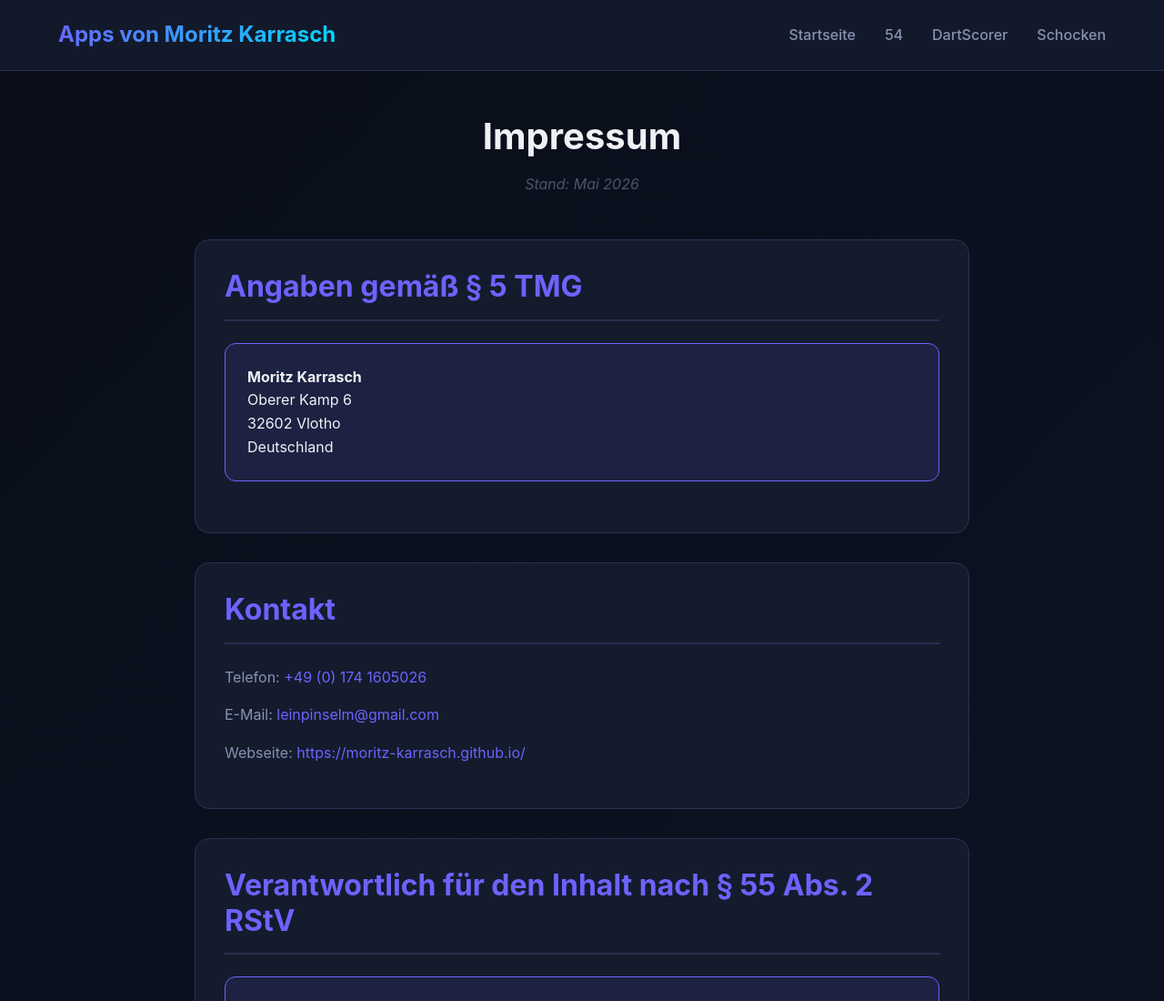
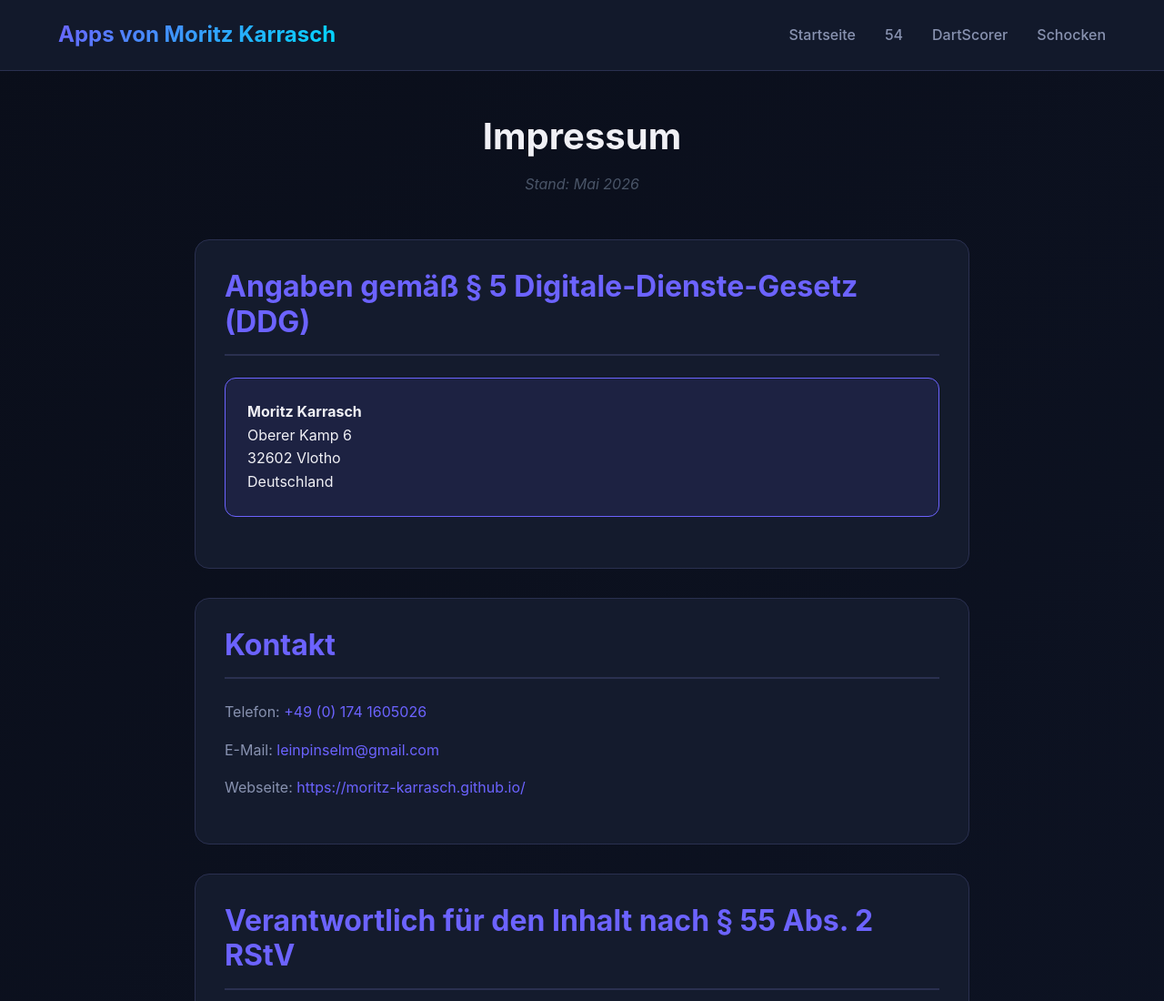
Before and after one commit to Moritz-Karrasch/moritz-karrasch.github.io, a plain HTML site: page imprint.html in a window 1280 px wide. Shown: the top 1100 px of the page at 91% size. Drawn offline with Linux system fonts and the light colour scheme.

Commit message:
Update imprint.html: revise legal description to reflect current regulations

```diff
--- a/imprint.html
+++ b/imprint.html
@@ -32,7 +32,7 @@
             <p class="last-updated">Stand: Mai 2026</p>
 
             <section class="legal-section">
-                <h2>Angaben gemäß § 5 TMG</h2>
+                <h2>Angaben gemäß § 5 Digitale-Dienste-Gesetz (DDG)</h2>
                 <div class="contact-box">
                     <p>
                         <strong>Moritz Karrasch</strong><br>
```
